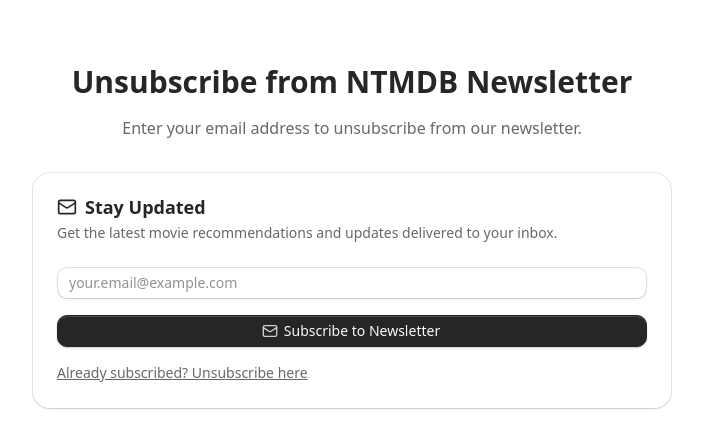
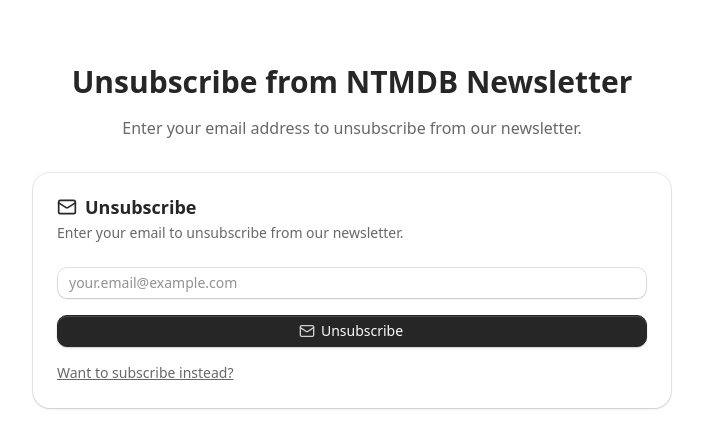
Before and after one commit to rafalolszewski94/ntmdb, a Next.js app: page /newsletter/unsubscribe in a window 1280 px wide. Shown: the top 448 px of the page, without its empty margins (288-991 px from the left). Built offline with nearby package versions, Linux system fonts and the light colour scheme; no server answers; what prettier would draw is missing.

Commit message:
Update NewsletterForm to accept initialMode prop for unsubscribe functionality and adjust state initialization accordingly in the NewsletterUnsubscribePage.

```diff
--- a/src/app/newsletter/unsubscribe/page.tsx
+++ b/src/app/newsletter/unsubscribe/page.tsx
@@ -10,7 +10,7 @@
             Enter your email address to unsubscribe from our newsletter.
           </p>
         </div>
-        <NewsletterForm variant="card" />
+        <NewsletterForm variant="card" initialMode="unsubscribe" />
       </div>
     </div>
   );
--- a/src/components/NewsletterForm.tsx
+++ b/src/components/NewsletterForm.tsx
@@ -11,13 +11,14 @@
 type NewsletterFormProps = {
   variant?: 'inline' | 'card';
   className?: string;
+  initialMode?: 'subscribe' | 'unsubscribe';
 };
 
-const NewsletterForm = ({ variant = 'card', className }: NewsletterFormProps) => {
+const NewsletterForm = ({ variant = 'card', className, initialMode = 'subscribe' }: NewsletterFormProps) => {
   const [email, setEmail] = useState('');
   const [isPending, startTransition] = useTransition();
   const [message, setMessage] = useState<{ type: 'success' | 'error'; text: string } | null>(null);
-  const [mode, setMode] = useState<'subscribe' | 'unsubscribe'>('subscribe');
+  const [mode, setMode] = useState<'subscribe' | 'unsubscribe'>(initialMode);
 
   const handleSubmit = (e: React.FormEvent) => {
     e.preventDefault();
```
